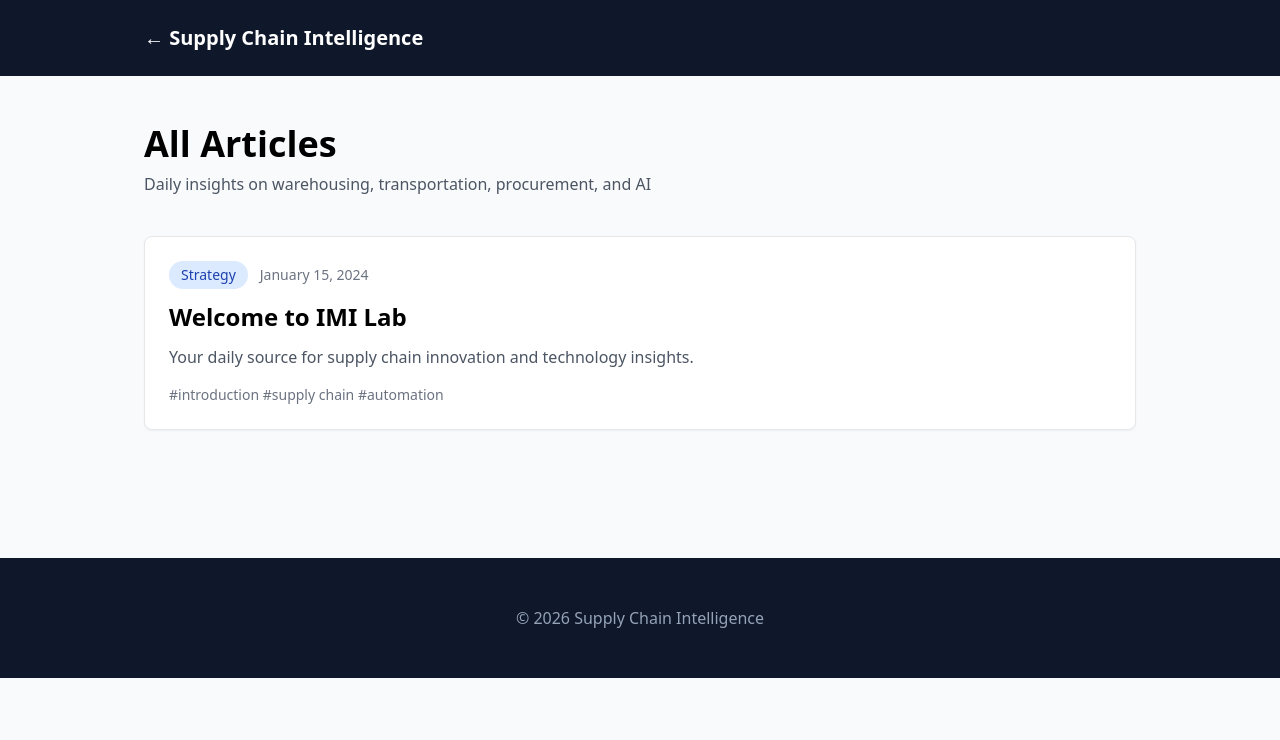
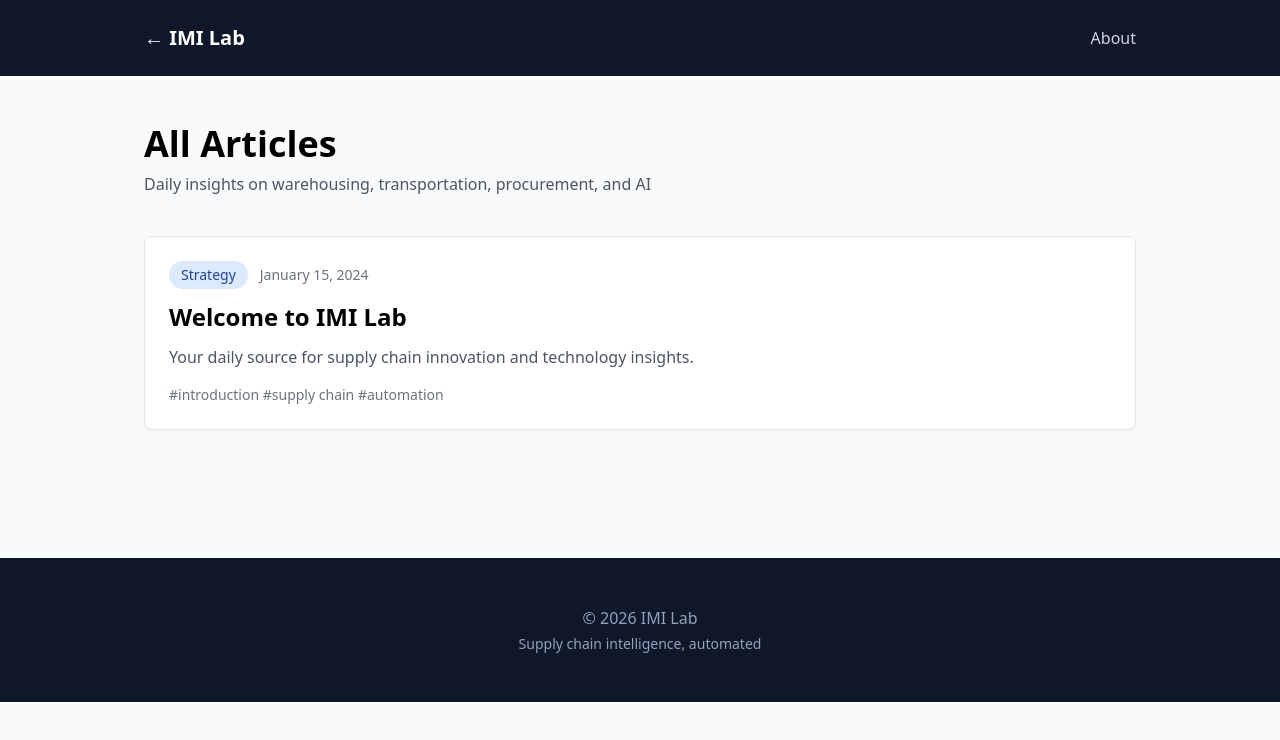
Before and after one commit to venkataramanik/imi-lab, an Astro site: page /blog in a window 1280 px wide. Built offline with nearby package versions, Linux system fonts and the light colour scheme; Astro itself is replaced by a stand-in of ours.

Commit message:
Update index.astro

```diff
--- a/src/pages/blog/index.astro
+++ b/src/pages/blog/index.astro
@@ -10,12 +10,13 @@ const sorted = posts.sort((a, b) => b.data.pubDate - a.data.pubDate);
 <head>
   <meta charset="UTF-8" />
   <meta name="viewport" content="width=device-width, initial-scale=1.0" />
-  <title>All Articles | Supply Chain Intelligence</title>
+  <title>All Articles | IMI Lab</title>
 </head>
 <body class="bg-gray-50 font-sans">
   <header class="bg-slate-900 text-white">
-    <nav class="max-w-5xl mx-auto px-4 py-6">
-      <a href="/" class="text-xl font-bold">← Supply Chain Intelligence</a>
+    <nav class="max-w-5xl mx-auto px-4 py-6 flex justify-between items-center">
+      <a href="/" class="text-xl font-bold">← IMI Lab</a>
+      <a href="/about" class="text-slate-300 hover:text-white">About</a>
     </nav>
   </header>
 
@@ -36,18 +37,15 @@ const sorted = posts.sort((a, b) => b.data.pubDate - a.data.pubDate);
             <a href={`/blog/${post.slug}`} class="hover:text-blue-700 transition-colors">{post.data.title}</a>
           </h2>
           <p class="text-gray-600 mb-4">{post.data.description}</p>
-          <p class="text-sm text-gray-500">
-            {post.data.tags.map((tag, i) => (
-              <span>#{tag}{i < post.data.tags.length - 1 ? ' ' : ''}</span>
-            ))}
-          </p>
+          <p class="text-sm text-gray-500">{post.data.tags.map((tag, i) => `#${tag}${i < post.data.tags.length - 1 ? ' ' : ''}`).join('')}</p>
         </article>
       ))}
     </div>
   </main>
 
   <footer class="bg-slate-900 text-slate-400 py-12 mt-20 text-center">
-    <p>&copy; {new Date().getFullYear()} Supply Chain Intelligence</p>
+    <p>&copy; {new Date().getFullYear()} IMI Lab</p>
+    <p class="text-sm mt-1">Supply chain intelligence, automated</p>
   </footer>
 </body>
 </html>
```
